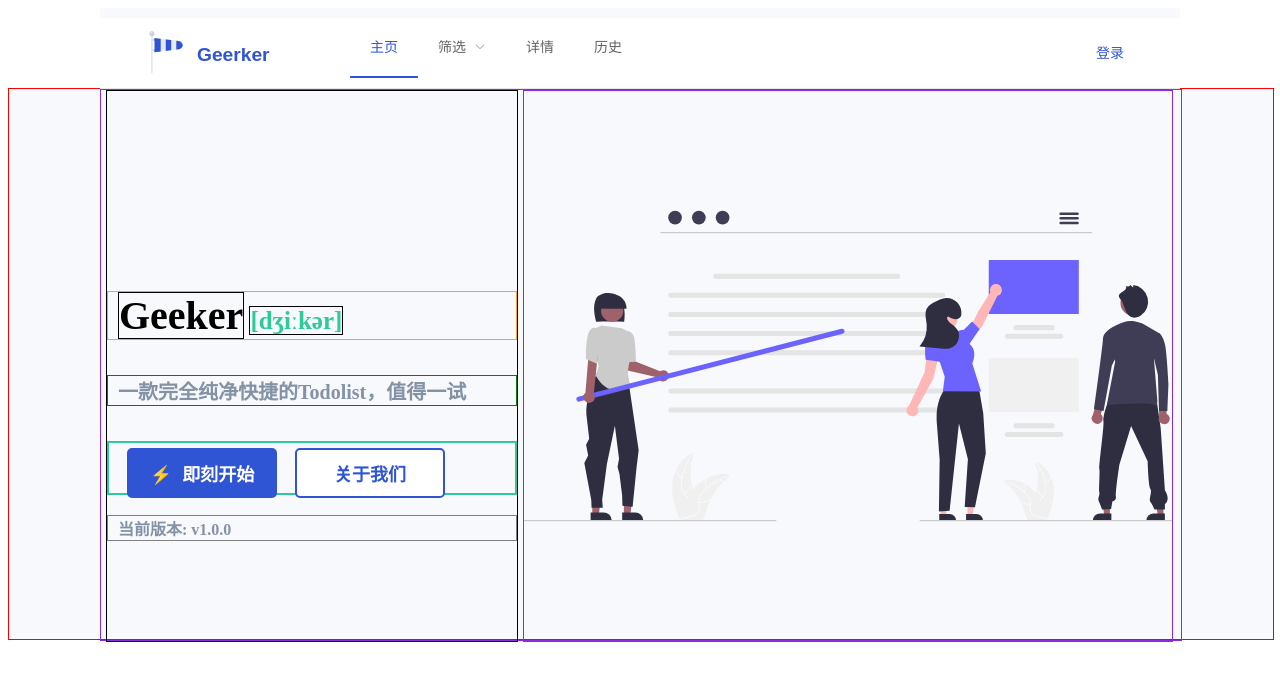
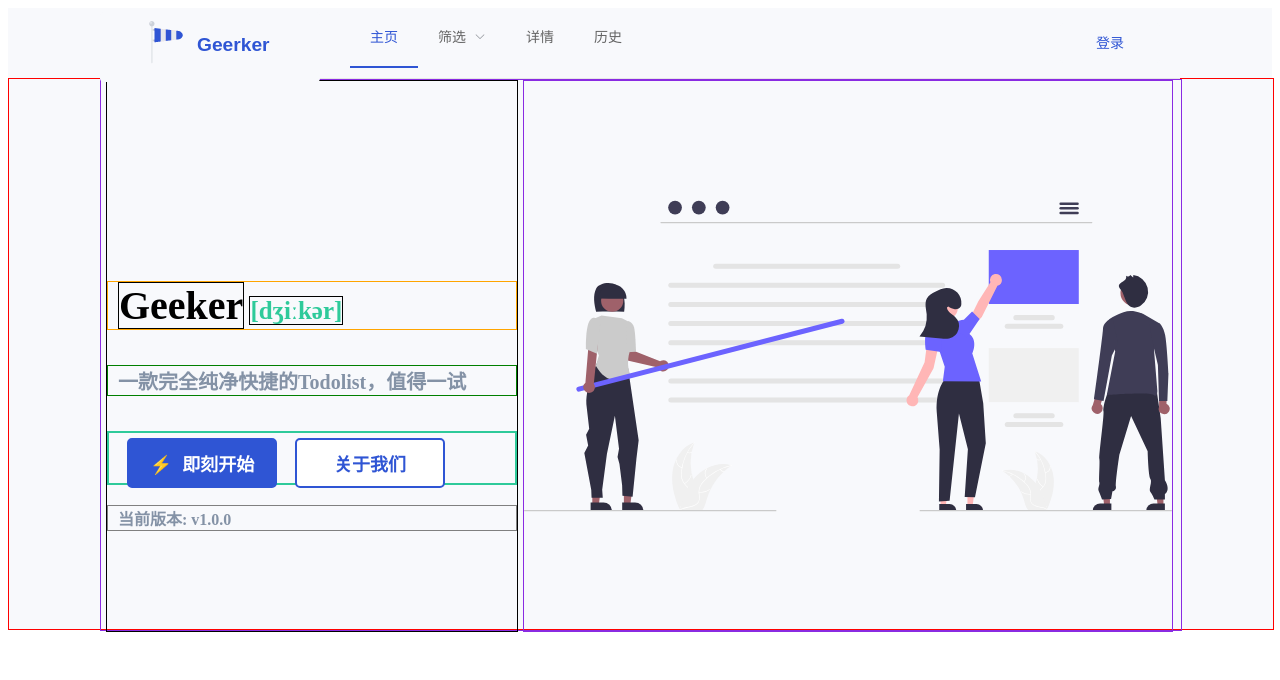
Before and after one commit to yoghurts-sy/todolist, a Vue app in the folder todolist-vue/: page / in a window 1280 px wide. Shown: the top 680 px of the page. Built offline with nearby package versions, Linux system fonts and the light colour scheme.

Commit message:
msg:测试测试 by yoghurt

```diff
--- a/todolist-vue/src/App.vue
+++ b/todolist-vue/src/App.vue
@@ -6,6 +6,7 @@
 
 <style>
 #app {
+  background: #F8F9FC;
 }
 
 </style>
--- a/todolist-vue/src/components/Header.vue
+++ b/todolist-vue/src/components/Header.vue
@@ -59,7 +59,6 @@
         height: 70px;
         z-index: 5;
         background: #F8F9FC;
-        padding-top: 10px;
     }
     .head-tag {
         color: #409EFF;
@@ -70,6 +69,7 @@
         height: 100%;
         float: left;
         margin-right: 30px;
+        background: #F8F9FC;
     }
     .head-tag img {
         margin-top: -10px;
@@ -84,11 +84,13 @@
         display:block;
         float: left;
         color: #2F55D4;
+        background: #F8F9FC;
     }
     .el-menu-demo{
         width: 100%;
         float: left;
         height: 100%;
+        background: #F8F9FC;
     }
     .head-login {
         float: right;
@@ -96,12 +98,14 @@
         margin-right: 20px;
         margin-top: 15px;
         color: #2F55D4;
+        background: #F8F9FC;
     }
     .flexible-content {
         display: none;
         float: right;
         margin-left: 300px;
         margin-top: 7px;
+        background: #F8F9FC;
     }
     @media (max-width: 768px) {
         .flexible-content {
--- a/todolist-vue/src/views/Index.vue
+++ b/todolist-vue/src/views/Index.vue
@@ -1,5 +1,5 @@
 <template>
-    <div>
+    <div class="container">
         <Header></Header>
         <div class="pic-container">
             <div class="container-middle">
@@ -42,6 +42,9 @@
 </script>
 
 <style scoped>
+    .container {
+        background: #F8F9FC;
+    }
     .pic-container{
         width: 100%;
         border: red 1px solid;
```
